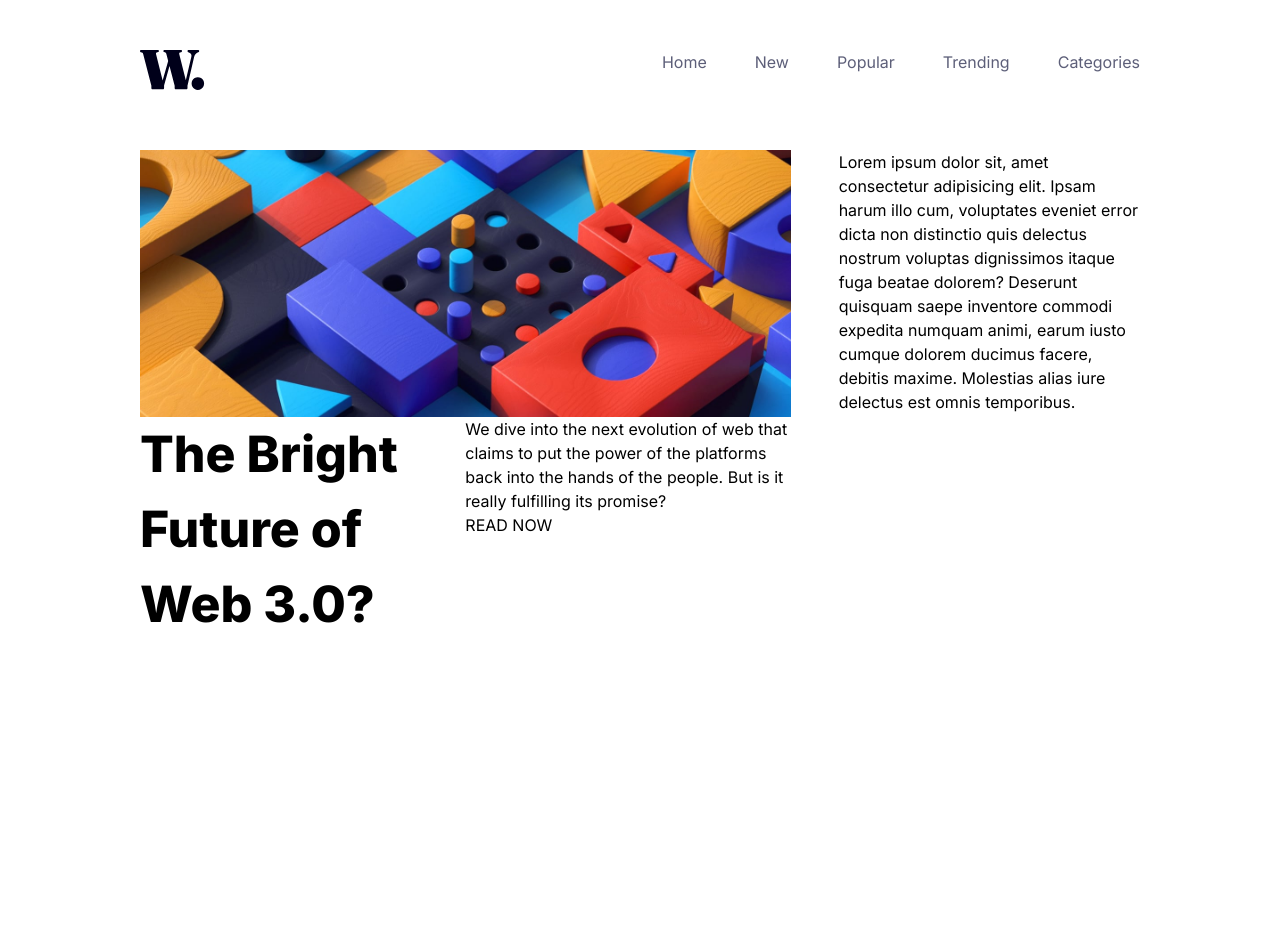
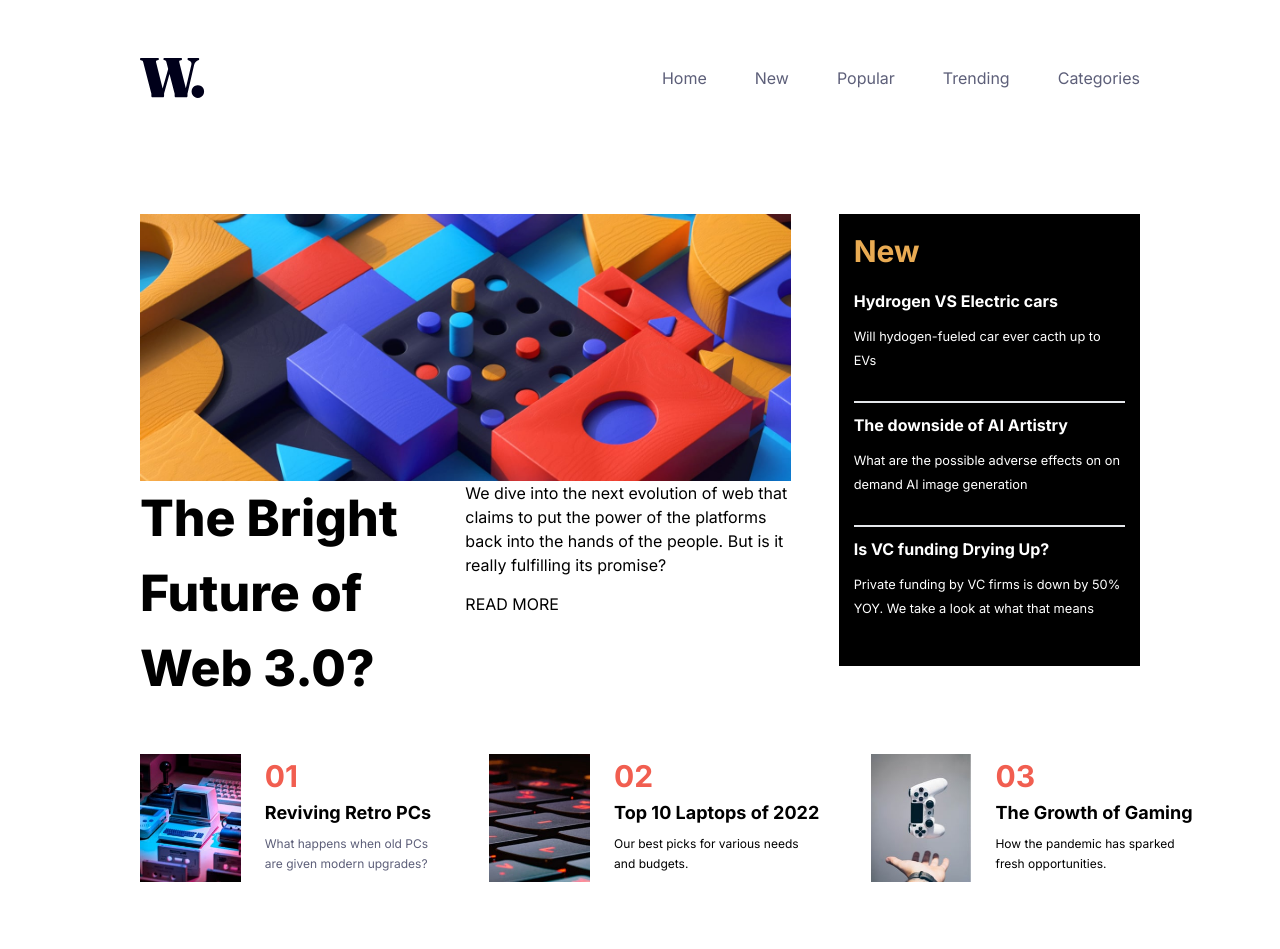
Before and after one commit to emann0001/News-Home-page, a plain HTML site: page index.html in a window 1280 px wide. Before the commit the page ends 800 px from the top, so only its background shows below. Drawn offline with nearby package versions, Linux system fonts and the light colour scheme.

Commit message:
third-commit

```diff
--- a/index.html
+++ b/index.html
@@ -2,89 +2,148 @@
 <html lang="en">
 
 <head>
-    <meta charset="UTF-8">
-    <meta name="viewport" content="width=device-width, initial-scale=1.0">
-    <title>News || page</title>
-    <link rel="shortcut icon" href="assets/favicon-32x32.png" type="image/x-icon">
-    <script src="https://cdn.tailwindcss.com"></script>
-    <link rel="preconnect" href="https://fonts.googleapis.com">
-    <link rel="preconnect" href="https://fonts.gstatic.com" crossorigin>
-
+  <meta charset="UTF-8" />
+  <meta name="viewport" content="width=device-width, initial-scale=1.0" />
+  <link rel="preconnect" href="https://fonts.googleapis.com" />
+  <link rel="preconnect" href="https://fonts.gstatic.com" crossorigin />
   <link
     href="https://fonts.googleapis.com/css2?family=Inter:ital,opsz,wght@0,14..32,100..900;1,14..32,100..900&display=swap"
-        rel="stylesheet">
+    rel="stylesheet" />
+  <script src="https://cdn.tailwindcss.com"></script>
+
+  <link rel="shortcut icon" href="/assets/" type="image/x-icon" />
   <script>
     tailwind.config = {
       theme: {
         extend: {
           colors: {
-                        GrayishBlue: "hsl(233, 8%, 79%)",
+            softOrange: "hsl(35, 77%, 62%)",
             softRed: "hsl(5, 85%, 63%)",
-                        softOrange: "hsl(35, 77%, 62%)",
-                        offwhite: "hsl(36, 100%, 99%)",
+            offWhite: "(36, 100%, 99%)",
+            grayishBlue: "(233, 8%, 79%)",
             darkGrayishBlue: "hsl(236, 13%, 42%)",
-                        veryDarkBlue: "hsl(240, 100%, 5%)",
+            veryDarkBlue: "(240, 100%, 5%)",
           },
           fontFamily: {
-                        Inter: ['"Inter", serif']
-                    }
+            Inter: ['"Inter", serif'],
           },
         },
-        }
+      },
+    };
   </script>
+  <title>News || Page</title>
 </head>
 
 <body class="font-Inter">
-    <!-- nav bar -->
-    <nav class="container mx-auto pb-[10px] pt-[50px] lg-py-[58px] lg:px-[140px] flex justify-between item-center">
-
-        <!-- nav-logo -->
+  <!-- nav -->
+  <nav class="container mx-auto p-[20px] lg:py-[58px] lg:px-[140px] flex justify-between items-center">
     <div>
-            <img src="assets/logo.svg" alt="">
+      <img src="assets/logo.svg" alt="design logo" />
     </div>
-
-        <!-- nav-items -->
-        <ul class="hidden lg:flex gap-12 font-[400] text-darkGrayishBlue">
+    <!-- nav items -->
+    <ul class="hidden md:flex gap-12 font-[400] text-darkGrayishBlue">
       <li class="hover:text-softRed cursor-pointer">Home</li>
       <li class="hover:text-softRed cursor-pointer">New</li>
       <li class="hover:text-softRed cursor-pointer">Popular</li>
       <li class="hover:text-softRed cursor-pointer">Trending</li>
       <li class="hover:text-softRed cursor-pointer">Categories</li>
     </ul>
-
     <!-- menu-img -->
     <div class="md:hidden">
-            <img src="assets/icon-menu.svg" alt="menu-icon">
+      <img src="assets/icon-menu.svg" alt="menu-icon" />
     </div>
   </nav>
-
   <!-- main -->
-    <main class="container mx-auto pb-[20px] pt-[50px] lg-py-[58px] md:px-[140px]">
+  <main class="container mx-auto p-[20px] lg:py-[58px] lg:px-[140px]">
     <!-- main-section -->
     <section class="lg:grid grid-cols-3 gap-12">
       <!-- section-1 -->
       <section class="col-span-2">
         <!-- div-1 -->
         <div>
-                    <img src="assets/image-web-3-desktop.jpg" alt="web-3" class="hidden lg:block">
-                    <img src="assets/image-web-3-mobile.jpg" alt="web-3-mobile" class="lg:hidden">
+          <img src="assets/image-web-3-desktop.jpg" alt="image-web-3-desktop" class="hidden md:block" />
+          <img src="assets/image-web-3-mobile.jpg" alt="image-web-3-desktop" class="md:hidden" />
         </div>
         <!-- div-2 -->
         <div class="lg:grid grid-cols-2">
           <h1 class="font-[800] text-[36px] md:text-[50px]">The Bright Future of Web 3.0?</h1>
-
           <div>
-                        <p>We dive into the next evolution of web that claims to put the power of the platforms back into
-                            the hands of the people. But is it really fulfilling its promise?</p>
-                            <button>READ NOW</button>
+            <p>
+              We dive into the next evolution of web that claims to put the
+              power of the platforms back into the hands of the people. But is
+              it really fulfilling its promise?
+            </p>
+            <button class="bg- pt-[15px]">READ MORE</button>
           </div>
         </div>
       </section>
+
       <!-- section-2 -->
+      <section class="bg-black text-white p-[15px] mb-[40px]">
+        <h5 class="text-[30px] text-softOrange font-[700] pb-[15px]">New</h5>
+        <p class="font-[700] pb-[10px]">Hydrogen VS Electric cars</p>
+        <small>Will hydogen-fueled car ever cacth up to EVs</small>
+        <p class="border-b-2 pb-[10px] border-[offWhite]-500 pb-[30px]"></p>
+
+        <h4 class="font-[700] pb-[10px] pt-[10px]">The downside of AI Artistry</h4>
+        <small>What are the possible adverse effects on on demand AI image generation</small>
+        <p class="border-b-2 pb-[10px] border-[offWhite]-500 pb-[30px]"></p>
+
+        <h4 class="font-[700] pb-[10px] pt-[10px]">Is VC funding Drying Up?</h4>
+        <small>Private funding by VC firms is down by 50% YOY. We take a look at what that means</small>
+
+
+      </section>
+
+      <!-- footer-section-3 -->
       <section>
-                <p>Lorem ipsum dolor sit, amet consectetur adipisicing elit. Ipsam harum illo cum, voluptates eveniet error dicta non distinctio quis delectus nostrum voluptas dignissimos itaque fuga beatae dolorem? Deserunt quisquam saepe inventore commodi expedita numquam animi, earum iusto cumque dolorem ducimus facere, debitis maxime. Molestias alias iure delectus est omnis temporibus.</p>
+        <div class="flex gap-6 mb-[4rem] lg:mr-[2rem]">
+          <img class="h-[8rem]" src="assets/image-retro-pcs.jpg" alt="image-retro-pics" />
+          <div>
+            <h1 class="text-softRed text-[30px] font-800 font-bold">01</h1>
+            <h3
+              class="font-bold font-800 text-veryDarkBlue text-[18px] whitespace-nowrap lg:hover:text-softRed cursor-pointer">
+              Reviving Retro PCs
+            </h3>
+            <p class="text-[14px] mt-2 leading-[1.6] text-darkGrayishBlue lg:text-[12px]">
+              What happens when old PCs are given modern upgrades?
+            </p>
+          </div>
+        </div>
       </section>
+
+      <section>
+        <div class="flex gap-6 mb-[4rem]">
+          <img class="h-[8rem]" src="assets/image-top-laptops.jpg" alt="image-top-laptops" />
+          <div>
+            <h1 class="text-softRed text-[30px] font-800 font-bold">02</h1>
+            <h3
+              class="font-bold font-800 text-veryDarkBlue text-[18px] whitespace-nowrap lg:hover:text-softred cursor-pointer">
+              Top 10 Laptops of 2022
+            </h3>
+            <p class="text-[14px] mt-2 leading-[1.6] text-DarkgrayishBlue lg:text-[12px]">
+              Our best picks for various needs and budgets.
+            </p>
+          </div>
+        </div>
       </section>
+
+      <section>
+        <div class="flex gap-6 lg:ml-[2rem]">
+          <img class="h-[8rem]" src="assets/image-gaming-growth.jpg" alt="image-game-growth" />
+          <div>
+            <h1 class="text-softRed text-[30px] font-800 font-bold">03</h1>
+            <h3
+              class="font-bold font-800 text-veryDarkBlue text-[18px] whitespace-nowrap lg:hover:text-softred cursor-pointer">
+              The Growth of Gaming
+            </h3>
+            <p class="text-[14px] mt-2 leading-[1.6] text-DarkgrayishBlue lg:text-[12px]">
+              How the pandemic has sparked fresh opportunities.
+            </p>
+          </div>
+        </div>
+      </section>
+
   </main>
 </body>
 
```
Lines whose indentation alone changed are shown as unchanged.
